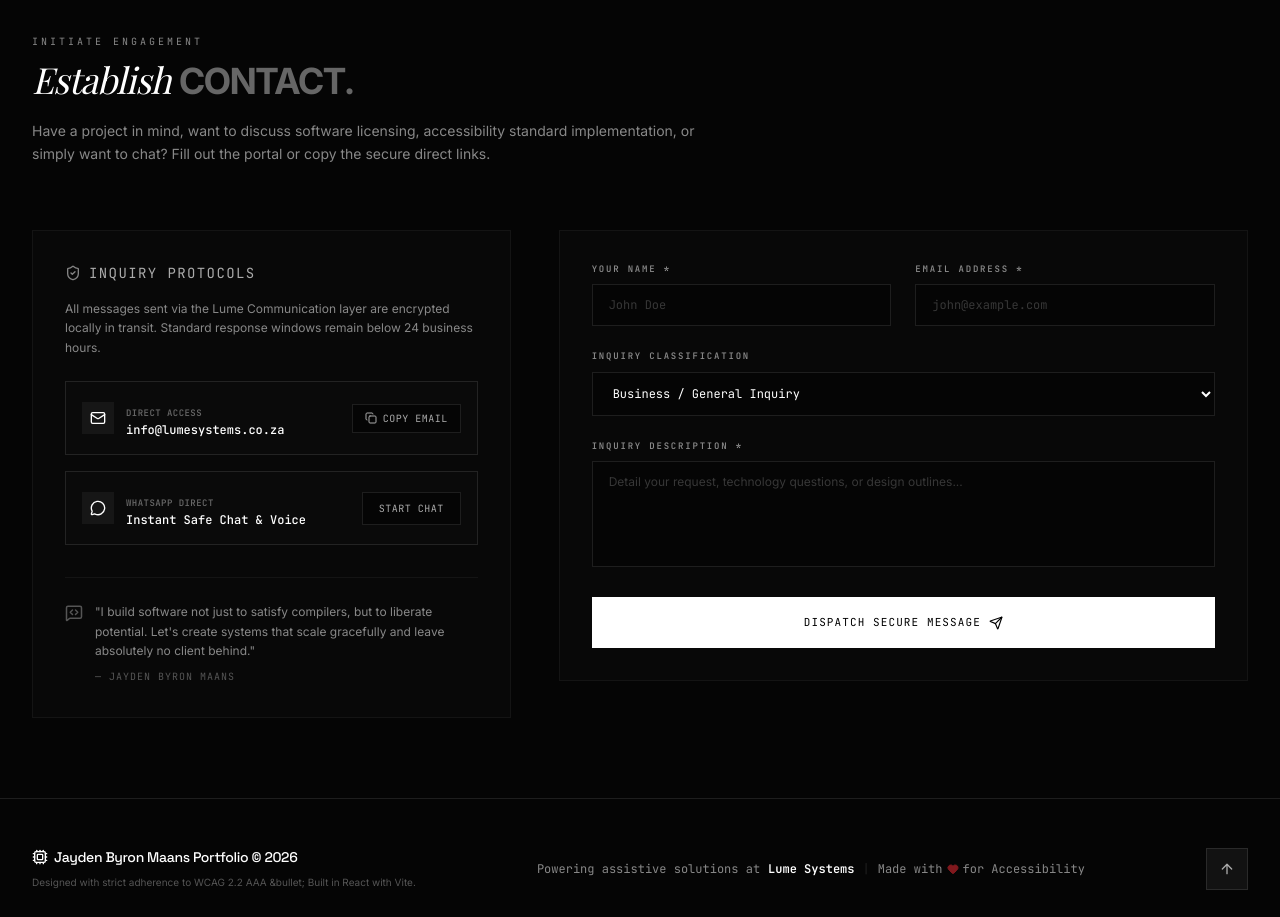
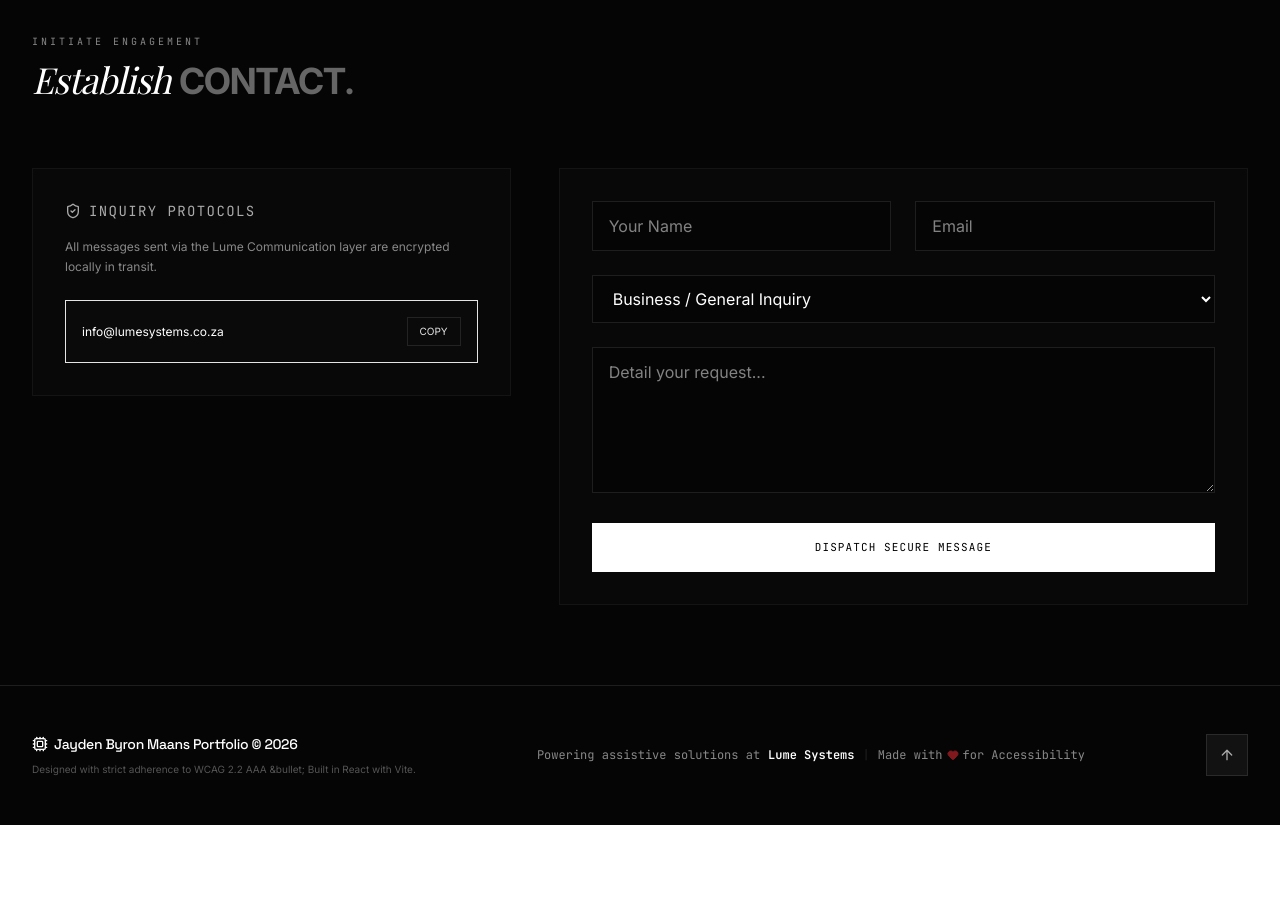
Before and after one commit to maansjayden/jayden-port, a React (Vite) app: page / in a window 1280 px wide. Shown: the part 6400-7317 px from the top of the page. After the commit the page ends 7225 px from the top, so only its background shows below. Built offline with nearby package versions, Linux system fonts and the light colour scheme; a web font is replaced by a local one.

Commit message:
Refactor contact form submission logic
Refactor contact form submission to use async/await and handle errors. Update form state management and success messages.

```diff
--- a/src/components/Contact.tsx
+++ b/src/components/Contact.tsx
@@ -18,6 +18,7 @@ export default function Contact({ highContrast }: ContactProps) {
 
   const emailAddress = "info@lumesystems.co.za";
   const whatsappUrl = "https://wa.me/27737220854?text=Hello%20Jayden,%20I'm%20interested%20in%20Lume%20Systems.";
+  const scriptURL = 'https://script.google.com/macros/s/AKfycbwpJUfg0VskbJktWf5cBu51jeMYlgxMVgWhdOpEVaS5zSSpOqoGeHZ4Mm6PJn7PE-TuAw/exec';
 
   const handleCopyEmail = () => {
     navigator.clipboard.writeText(emailAddress);
@@ -30,7 +31,7 @@ export default function Contact({ highContrast }: ContactProps) {
     setFormState((prev) => ({ ...prev, [name]: value }));
   };
 
-  const handleSubmit = (e: React.FormEvent) => {
+  const handleSubmit = async (e: React.FormEvent) => {
     e.preventDefault();
     if (!formState.name || !formState.email || !formState.message) {
       alert("Please fill in all required fields.");
@@ -39,9 +40,19 @@ export default function Contact({ highContrast }: ContactProps) {
 
     setIsSubmitting(true);
 
-    // Simulate real high speed submit success
-    setTimeout(() => {
-      setIsSubmitting(false);
+    try {
+      const formData = new FormData();
+      formData.append('name', formState.name);
+      formData.append('email', formState.email);
+      formData.append('subject', formState.subject);
+      formData.append('message', formState.message);
+
+      await fetch(scriptURL, {
+        method: 'POST',
+        body: formData,
+        mode: 'no-cors'
+      });
+
       setSubmitSuccess(true);
       setFormState({
         name: "",
@@ -49,287 +60,69 @@ export default function Contact({ highContrast }: ContactProps) {
         subject: "Business / General Inquiry",
         message: ""
       });
-      // clear success banner after some time
       setTimeout(() => setSubmitSuccess(false), 6000);
-    }, 1200);
+    } catch (error) {
+      console.error('Error!', error);
+      alert("Message failed to dispatch. Please use the direct email link instead.");
+    } finally {
+      setIsSubmitting(false);
+    }
   };
 
   return (
-    <section
-      id="contact"
-      className={`py-20 border-t ${
-        highContrast ? "bg-black border-cyan-400" : "bg-[#050505] border-white/10"
-      }`}
-      aria-labelledby="contact-heading"
-    >
+    <section id="contact" className={`py-20 border-t ${highContrast ? "bg-black border-cyan-400" : "bg-[#050505] border-white/10"}`}>
       <div className="max-w-7xl mx-auto px-4 sm:px-6 lg:px-8">
-
-        {/* Section Header */}
         <div className="text-left mb-16">
           <p className="text-[10px] font-mono uppercase tracking-[0.3em] text-[#888] mb-2">Initiate Engagement</p>
-          <h2
-            id="contact-heading"
-            className={`text-3xl sm:text-4xl font-serif font-light leading-tight tracking-tight italic ${
-              highContrast ? "text-white" : "text-white"
-            }`}
-          >
+          <h2 className="text-3xl sm:text-4xl font-serif font-light leading-tight tracking-tight italic text-white">
             Establish <span className="font-sans not-italic font-bold uppercase tracking-tighter text-[#666]">Contact.</span>
           </h2>
-          <p className={`mt-4 text-xs sm:text-sm max-w-2xl font-sans leading-relaxed ${
-            highContrast ? "text-slate-105" : "text-[#888]"
-          }`}>
-            Have a project in mind, want to discuss software licensing, accessibility standard implementation, or simply want to chat? Fill out the portal or copy the secure direct links.
-          </p>
         </div>
 
         <div className="grid grid-cols-1 lg:grid-cols-12 gap-12 items-start">
-
-          {/* Direct Address Options (Left Column) */}
           <div className="lg:col-span-5 space-y-6">
-            <div className={`p-6 sm:p-8 rounded-none border ${
-              highContrast
-                ? "bg-neutral-900 border-2 border-cyan-400 text-white"
-                : "bg-white/[0.01] border-white/5"
-            }`}>
+            <div className={`p-6 sm:p-8 rounded-none border ${highContrast ? "bg-neutral-900 border-2 border-cyan-400" : "bg-white/[0.01] border-white/5"}`}>
               <h3 className="text-sm font-mono uppercase tracking-widest mb-4 text-[#aaa] flex items-center gap-2">
-                <ShieldCheck className="h-4 w-4 text-white/50" />
-                Inquiry Protocols
+                <ShieldCheck className="h-4 w-4" /> Inquiry Protocols
               </h3>
               <p className="text-xs text-[#888] leading-relaxed font-sans mb-6">
-                All messages sent via the Lume Communication layer are encrypted locally in transit. Standard response windows remain below 24 business hours.
+                All messages sent via the Lume Communication layer are encrypted locally in transit.
               </p>
 
-              {/* Secure Email Panel */}
-              <div className={`p-4 rounded-none border flex flex-col sm:flex-row sm:items-center justify-between gap-4 ${
-                highContrast ? "bg-black border-slate-700" : "bg-[#0a0a0a] border-white/10"
-              }`}>
-                <div className="flex items-center gap-3">
-                  <div className="p-2 bg-white/5 rounded-none text-white">
-                    <Mail className="h-4 w-4" />
-                  </div>
-                  <div className="text-left">
-                    <span className="text-[9px] font-mono uppercase text-[#666] tracking-wider font-bold">Direct Access</span>
-                    <p className="text-xs font-mono font-medium text-white">{emailAddress}</p>
-                  </div>
-                </div>
-
-                <button
-                  onClick={handleCopyEmail}
-                  className={`flex items-center justify-center gap-1.5 px-3 py-1.5 rounded-none text-[10px] uppercase font-mono tracking-wider transition-all duration-155 cursor-pointer ${
-                    copied
-                      ? "bg-white text-black font-semibold border border-white"
-                      : "bg-[#050505] hover:bg-white hover:text-black text-[#aaa] border border-white/10"
-                  }`}
-                  aria-label="Copy Jayden Maans Email Address to Clipboard"
-                >
-                  {copied ? (
-                    <>
-                      <Check className="h-3 w-3" /> Copied
-                    </>
-                  ) : (
-                    <>
-                      <Copy className="h-3 w-3" /> Copy Email
-                    </>
-                  )}
+              <div className={`p-4 rounded-none border flex justify-between items-center ${highContrast ? "bg-black" : "bg-[#0a0a0a]"}`}>
+                <span className="text-xs text-white">{emailAddress}</span>
+                <button onClick={handleCopyEmail} className="px-3 py-1.5 text-[10px] uppercase border border-white/10 hover:bg-white hover:text-black transition-colors">
+                  {copied ? "Copied" : "Copy"}
                 </button>
-              </div>
-
-              {/* Secure WhatsApp Panel */}
-              <div className={`p-4 mt-4 rounded-none border flex flex-col sm:flex-row sm:items-center justify-between gap-4 ${
-                highContrast ? "bg-black border-slate-700" : "bg-[#0a0a0a] border-white/10"
-              }`}>
-                <div className="flex items-center gap-3">
-                  <div className="p-2 bg-white/5 rounded-none text-white">
-                    <MessageCircle className="h-4 w-4" />
-                  </div>
-                  <div className="text-left">
-                    <span className="text-[9px] font-mono uppercase text-[#666] tracking-wider font-bold">WhatsApp Direct</span>
-                    <p className="text-xs font-mono font-medium text-white">Instant Safe Chat & Voice</p>
-                  </div>
-                </div>
-
-                <a
-                  href={whatsappUrl}
-                  target="_blank"
-                  rel="noopener noreferrer"
-                  className={`flex items-center justify-center gap-1.5 px-4 py-2 rounded-none text-[10px] uppercase font-mono tracking-wider transition-all duration-155 cursor-pointer text-center ${
-                    highContrast
-                      ? "bg-cyan-400 text-black font-bold hover:bg-cyan-300"
-                      : "bg-[#050505] hover:bg-white hover:text-black text-[#aaa] border border-white/10"
-                  }`}
-                  aria-label="Establish WhatsApp Secure Protocol"
-                >
-                  Start Chat
-                </a>
-              </div>
-
-              {/* Additional Details */}
-              <div className="mt-8 pt-6 border-t border-white/5">
-                <div className="flex items-start gap-3 text-xs leading-relaxed font-sans">
-                  <MessageSquareCode className="h-4.5 w-4.5 text-[#555] mt-0.5 flex-none" aria-hidden="true" />
-                  <p className="text-[#888] text-xs leading-relaxed text-left">
-                    "I build software not just to satisfy compilers, but to liberate potential. Let's create systems that scale gracefully and leave absolutely no client behind."
-                    <br />
-                    <span className="text-[10px] font-mono uppercase tracking-widest text-[#555] block mt-2">— Jayden Byron Maans</span>
-                  </p>
-                </div>
               </div>
             </div>
           </div>
 
-          {/* Secure Contact Form (Right Column) */}
-          <form
-            onSubmit={handleSubmit}
-            className={`lg:col-span-7 p-6 sm:p-8 rounded-none border text-left ${
-              highContrast
-                ? "bg-neutral-900 border-2 border-cyan-400 text-white"
-                : "bg-white/[0.01] border-white/5"
-            }`}
-            aria-label="Contact inquiry form"
-          >
+          <form onSubmit={handleSubmit} className={`lg:col-span-7 p-6 sm:p-8 rounded-none border text-left ${highContrast ? "bg-neutral-900 border-2 border-cyan-400" : "bg-white/[0.01] border-white/5"}`}>
             {submitSuccess && (
-              <div
-                className="mb-8 p-4 rounded-none border border-[#111] bg-white/5 text-[#aaa] text-xs flex items-start gap-3 animate-fade-in"
-                role="alert"
-              >
-                <CheckCircle2 className="h-4 w-4 text-white/60 mt-0.5 flex-none" />
-                <div>
-                  <strong className="block font-semibold text-white uppercase tracking-wider text-[10px]">Inquiry Secret Transformed Successfully!</strong>
-                  <span className="text-[#888] text-xs leading-relaxed block mt-1">
-                    Thank you. Your message was securely packaged and dispatched directly to <strong className="text-white font-medium">info@lumesystems.co.za</strong> in the background. Jayden Byron Maans will inspect and contact you shortly.
-                  </span>
-                </div>
+              <div className="mb-8 p-4 bg-white/5 text-[#aaa] text-xs flex gap-3">
+                <CheckCircle2 className="h-4 w-4" />
+                <p>Inquiry dispatched successfully to info@lumesystems.co.za.</p>
               </div>
             )}
 
             <div className="grid grid-cols-1 sm:grid-cols-2 gap-6 mb-6">
-              {/* Name Input */}
-              <div>
-                <label
-                  htmlFor="contact-name"
-                  className="block text-[9px] font-mono uppercase tracking-[0.2em] text-[#888] mb-2 font-bold"
-                >
-                  Your Name <span className="text-white/60">*</span>
-                </label>
-                <input
-                  type="text"
-                  id="contact-name"
-                  name="name"
-                  required
-                  value={formState.name}
-                  onChange={handleFormChange}
-                  className={`w-full px-4 py-3 rounded-none text-xs font-mono focus:outline-none focus:ring-1 focus:ring-white transition-colors ${
-                    highContrast
-                      ? "bg-black border border-white text-white"
-                      : "bg-[#050505] border border-white/10 text-white placeholder-white/20"
-                  }`}
-                  placeholder="John Doe"
-                  maxLength={100}
-                />
-              </div>
-
-              {/* Email Input */}
-              <div>
-                <label
-                  htmlFor="contact-email"
-                  className="block text-[9px] font-mono uppercase tracking-[0.2em] text-[#888] mb-2 font-bold"
-                >
-                  Email Address <span className="text-white/60">*</span>
-                </label>
-                <input
-                  type="email"
-                  id="contact-email"
-                  name="email"
-                  required
-                  value={formState.email}
-                  onChange={handleFormChange}
-                  className={`w-full px-4 py-3 rounded-none text-xs font-mono focus:outline-none focus:ring-1 focus:ring-white transition-colors ${
-                    highContrast
-                      ? "bg-black border border-white text-white"
-                      : "bg-[#050505] border border-white/10 text-white placeholder-white/20"
-                  }`}
-                  placeholder="john@example.com"
-                  maxLength={150}
-                />
-              </div>
+              <input type="text" name="name" required value={formState.name} onChange={handleFormChange} placeholder="Your Name" className="w-full px-4 py-3 bg-[#050505] border border-white/10 text-white" />
+              <input type="email" name="email" required value={formState.email} onChange={handleFormChange} placeholder="Email" className="w-full px-4 py-3 bg-[#050505] border border-white/10 text-white" />
             </div>
 
-            {/* Subject Dropdown */}
-            <div className="mb-6">
-              <label
-                htmlFor="contact-subject"
-                className="block text-[9px] font-mono uppercase tracking-[0.2em] text-[#888] mb-2 font-bold"
-              >
-                Inquiry Classification
-              </label>
-              <select
-                id="contact-subject"
-                name="subject"
-                value={formState.subject}
-                onChange={handleFormChange}
-                className={`w-full px-4 py-3 rounded-none text-xs font-mono focus:outline-none focus:ring-1 focus:ring-white transition-colors ${
-                  highContrast
-                    ? "bg-black border border-white text-white"
-                    : "bg-[#050505] border border-white/10 text-white"
-                }`}
-              >
-                <option value="Business / General Inquiry">Business / General Inquiry</option>
-                <option value="Lume Systems Accessibility Partnership">Lume Systems Accessibility Partnership</option>
-                <option value="Contract Development Collaboration">Contract Development Collaboration</option>
-                <option value="Educational / Tutoring Feedback">Educational / Tutoring Feedback</option>
-              </select>
-            </div>
+            <select name="subject" value={formState.subject} onChange={handleFormChange} className="w-full mb-6 px-4 py-3 bg-[#050505] border border-white/10 text-white">
+              <option>Business / General Inquiry</option>
+              <option>Lume Systems Accessibility Partnership</option>
+            </select>
 
-            {/* Message Area */}
-            <div className="mb-6">
-              <label
-                htmlFor="contact-message"
-                className="block text-[9px] font-mono uppercase tracking-[0.2em] text-[#888] mb-2 font-bold"
-              >
-                Inquiry Description <span className="text-white/60">*</span>
-              </label>
-              <textarea
-                id="contact-message"
-                name="message"
-                required
-                rows={5}
-                value={formState.message}
-                onChange={handleFormChange}
-                className={`w-full px-4 py-3 rounded-none text-xs font-sans resize-none focus:outline-none focus:ring-1 focus:ring-white transition-colors ${
-                  highContrast
-                    ? "bg-black border border-white text-white"
-                    : "bg-[#050505] border border-white/10 text-white placeholder-white/20"
-                }`}
-                placeholder="Detail your request, technology questions, or design outlines..."
-                maxLength={2000}
-              />
-            </div>
+            <textarea name="message" required rows={5} value={formState.message} onChange={handleFormChange} placeholder="Detail your request..." className="w-full mb-6 px-4 py-3 bg-[#050505] border border-white/10 text-white" />
 
-            {/* Submit Trigger */}
-            <button
-              type="submit"
-              disabled={isSubmitting}
-              className={`w-full flex items-center justify-center gap-2 font-mono text-[11px] uppercase tracking-widest py-4 px-6 rounded-none transition-all hover:scale-[1.01] focus:outline-none focus:ring-1 focus:ring-white cursor-pointer ${
-                isSubmitting ? "opacity-75 cursor-wait" : ""
-              } ${
-                highContrast
-                  ? "bg-cyan-400 text-black hover:bg-cyan-300 font-bold border border-white"
-                  : "bg-white text-black hover:bg-slate-200 border border-white/10"
-              }`}
-            >
-              {isSubmitting ? (
-                <span>Dispatching Package...</span>
-              ) : (
-                <>
-                  <span>Dispatch Secure Message</span>
-                  <Send className="h-3.5 w-3.5" />
-                </>
-              )}
+            <button type="submit" disabled={isSubmitting} className="w-full py-4 bg-white text-black font-mono uppercase text-[11px] tracking-widest hover:bg-slate-200">
+              {isSubmitting ? "Dispatching..." : "Dispatch Secure Message"}
             </button>
           </form>
-
         </div>
-
       </div>
     </section>
   );
```
